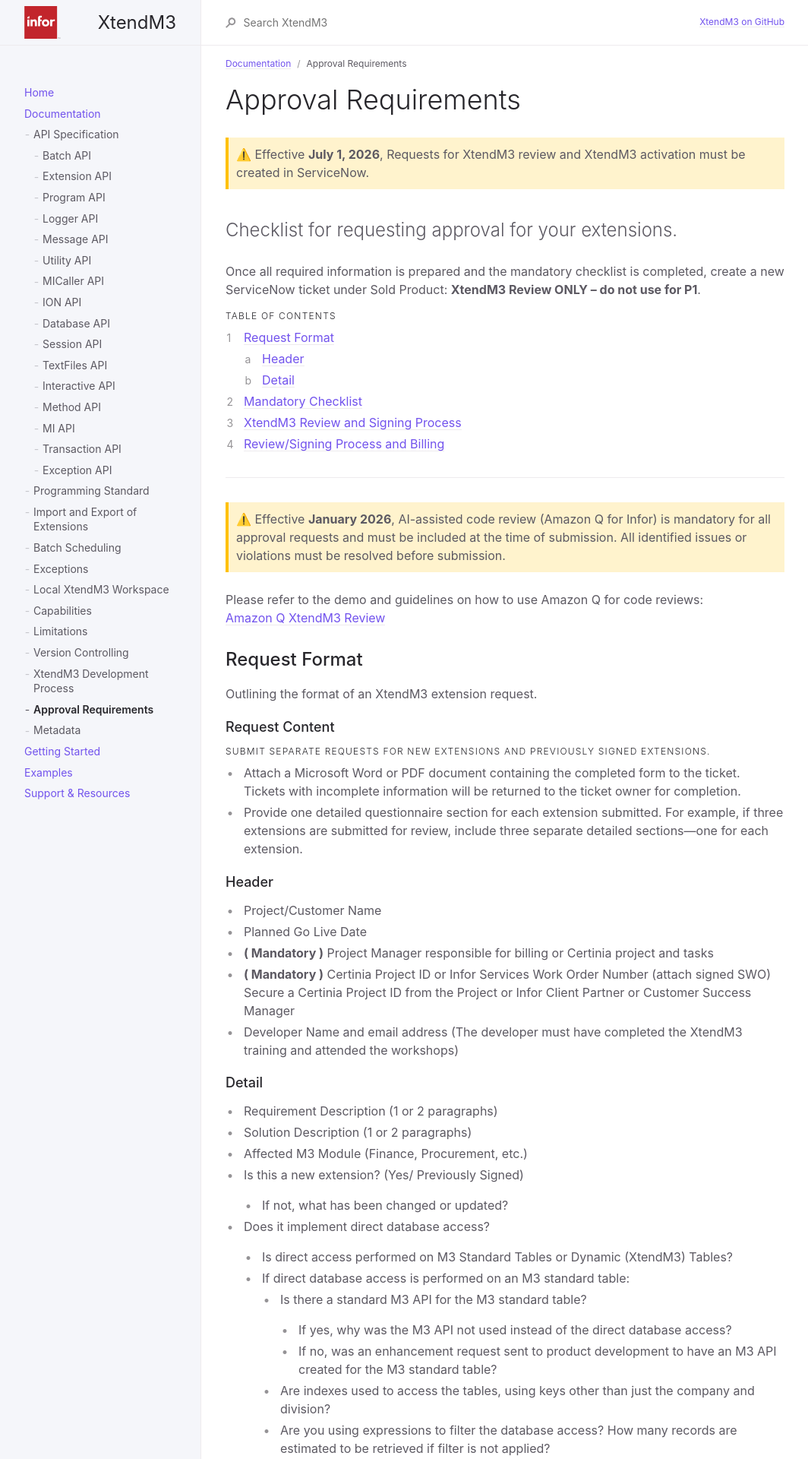
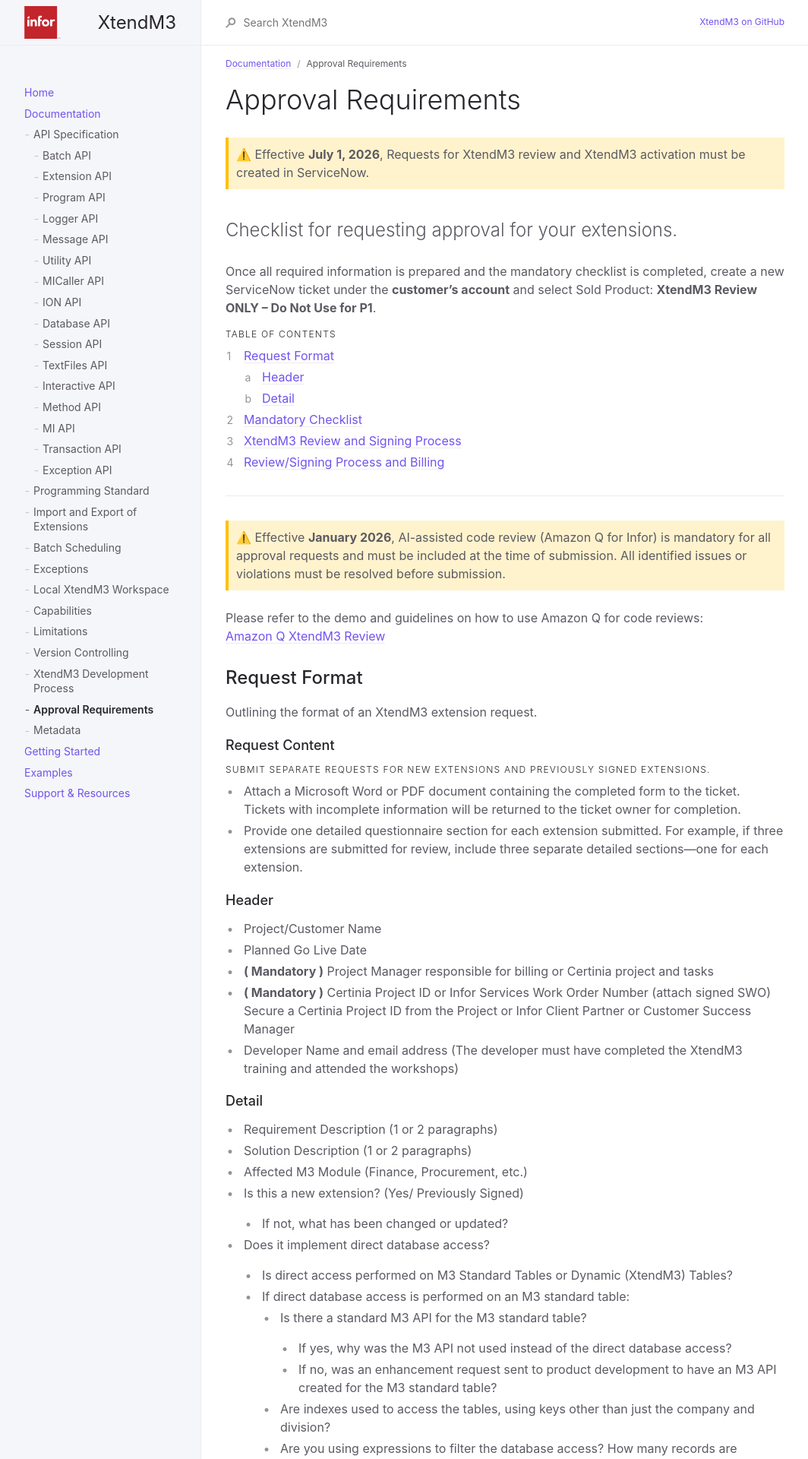
Before and after one commit to infor-cloud/xtendm3, a Jekyll site: the page built from docs/documentation/approval-requirements.md, in a window 1280 px wide. Shown: the top 1920 px of the page at 76% size, without its empty margins (107-1171 px from the left). Built offline with Jekyll 4.4.1, drawn with Linux system fonts in a browser that asks for light colours.

Commit message:
Updated approval-requirements.md regarding Service Now

```diff
--- a/docs/documentation/approval-requirements.md
+++ b/docs/documentation/approval-requirements.md
@@ -16,7 +16,7 @@ nav_order: 12
 Checklist for requesting approval for your extensions.
 {: .fs-6 .fw-300 }
 
-Once all required information is prepared and the mandatory checklist is completed, create a new ServiceNow ticket under Sold Product: **XtendM3 Review ONLY – do not use for P1**.
+Once all required information is prepared and the mandatory checklist is completed, create a new ServiceNow ticket under the **customer's account** and select Sold Product: **XtendM3 Review ONLY – Do Not Use for P1**.
 
 ## Table of contents
 {: .no_toc .text-delta }
```
